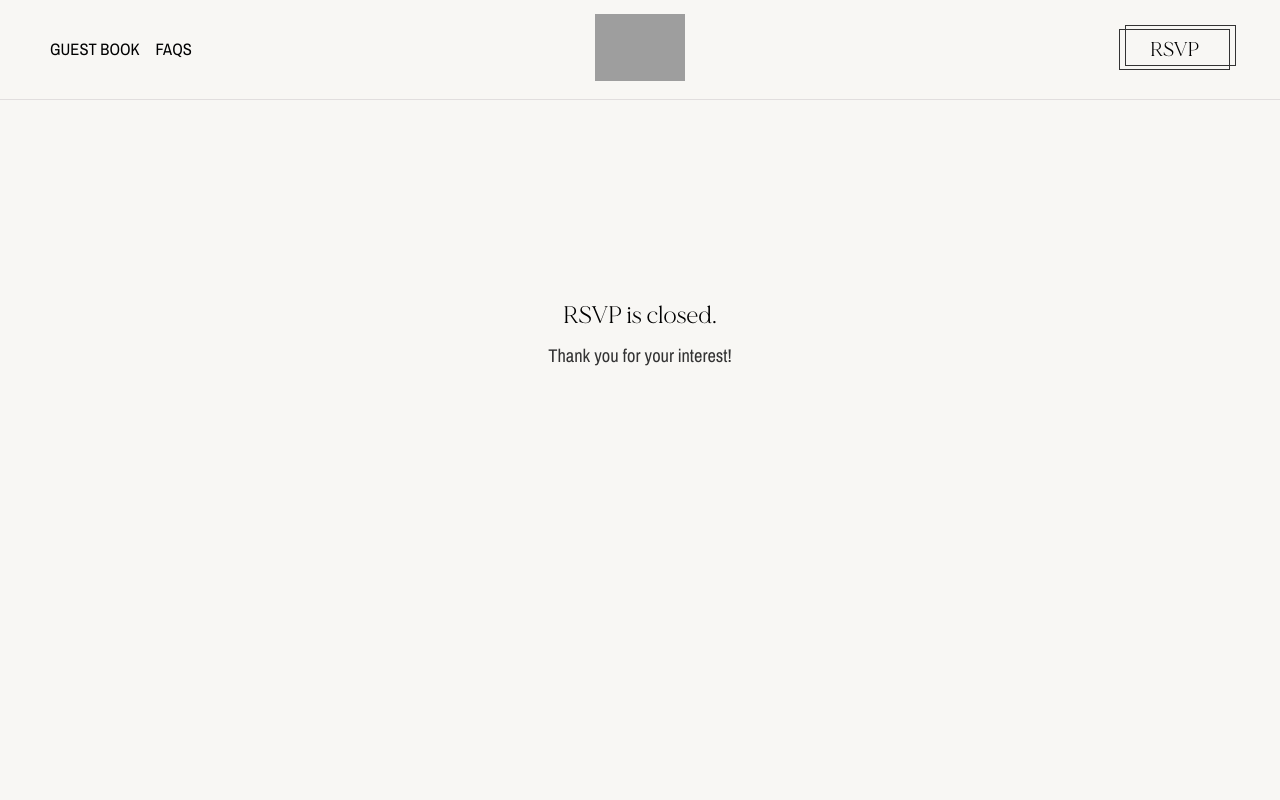
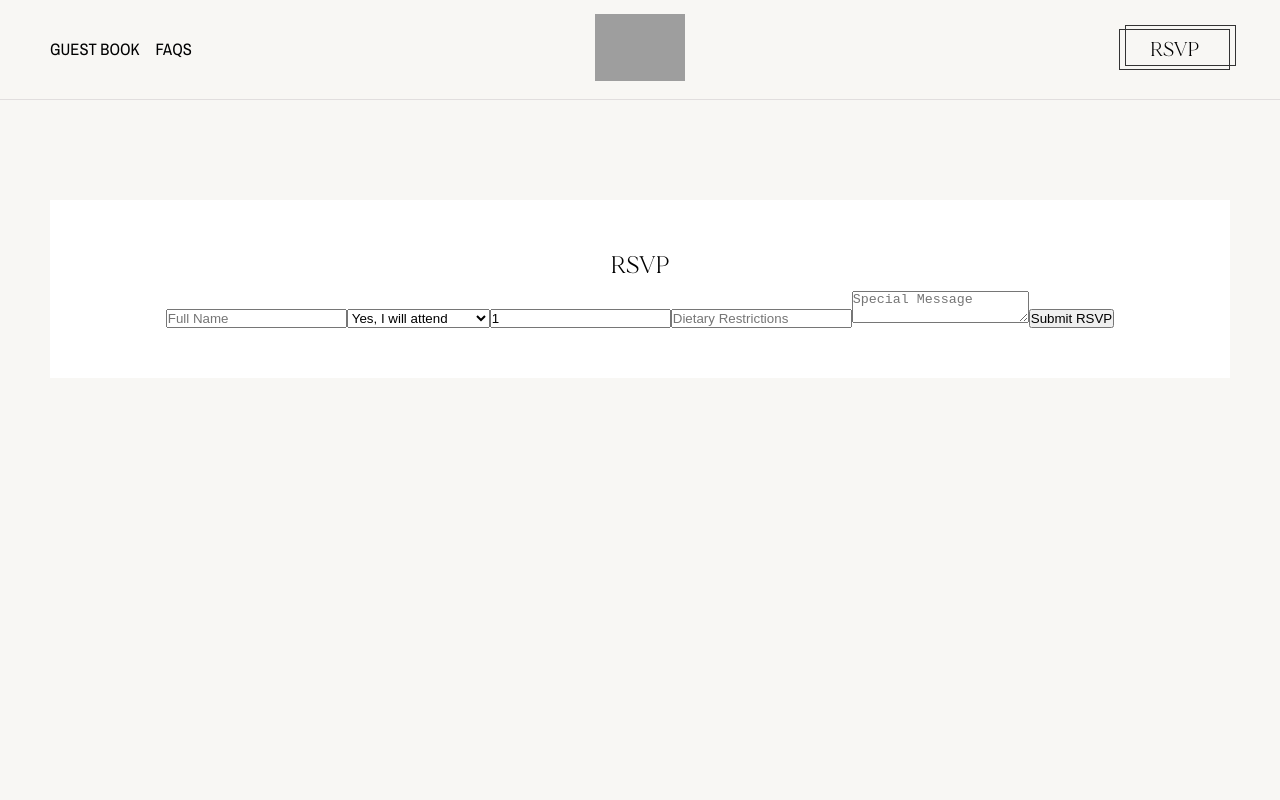
Before and after one commit to DIILEESHA/Shaneque-Anthony, a React (Vite) app: page /rsvp in a window 1280 px wide. Shown: the top 800 px of the page. Built offline with nearby package versions, Linux system fonts and the light colour scheme; no server answers; the database is empty; grey boxes are pictures that could not be loaded.

Commit message:
Update RSVPForm.jsx

```diff
--- a/src/pages/rsvp/RSVPForm.jsx
+++ b/src/pages/rsvp/RSVPForm.jsx
@@ -1,13 +1,17 @@
 import { useState, useEffect } from "react";
-import { db, collection, addDoc, getDocs } from "../../../firebaseConfig";
+import { db } from "../../../firebaseConfig";
+import { collection, addDoc, getDocs } from "firebase/firestore";
 import { ToastContainer, toast } from "react-toastify";
 import "react-toastify/dist/ReactToastify.css";
 import "./rsvp.css";
 
 const RSVPForm = () => {
+  // 🔓 RSVP OPEN FLAG
+  const isRSVPOpen = true;
+
   const [fullName, setFullName] = useState("");
   const [attending, setAttending] = useState("Yes");
-  const [guests, setGuests] = useState("0");
+  const [guests, setGuests] = useState("1");
   const [dietaryRestrictions, setDietaryRestrictions] = useState("");
   const [specialMessage, setSpecialMessage] = useState("");
   const [rsvpResponses, setRSVPResponses] = useState([]);
@@ -20,7 +24,7 @@ const RSVPForm = () => {
         const responses = querySnapshot.docs.map((doc) => doc.data());
         setRSVPResponses(responses);
       } catch (error) {
-        toast.error("Error fetching RSVP responses.");
+        toast.error("Error fetching RSVP responses");
       }
     };
     fetchRSVPs();
@@ -28,11 +32,13 @@ const RSVPForm = () => {
 
   const handleSubmit = async (e) => {
     e.preventDefault();
+
     let newErrors = {};
-    if (!fullName.trim()) newErrors.fullName = "Full Name is required!";
-    if (!attending) newErrors.attending = "Please select attendance status!";
-    if (attending === "Yes" && (!guests.trim() || guests < 1))
-      newErrors.guests = "Number of guests is required!";
+    if (!fullName.trim()) newErrors.fullName = "Full Name is required";
+    if (attending === "Yes" && (!guests || guests < 1)) {
+      newErrors.guests = "Please enter number of guests";
+    }
+
     setErrors(newErrors);
     if (Object.keys(newErrors).length > 0) return;
 
@@ -43,6 +49,7 @@ const RSVPForm = () => {
         guests: attending === "Yes" ? guests : "0",
         dietaryRestrictions: attending === "Yes" ? dietaryRestrictions : "",
         specialMessage: attending === "Yes" ? specialMessage : "",
+        createdAt: new Date(),
       });
 
       setRSVPResponses([
@@ -50,25 +57,85 @@ const RSVPForm = () => {
         { fullName, attending, guests, dietaryRestrictions, specialMessage },
       ]);
 
-      toast.success("Your RSVP has been submitted! 🎉");
+      toast.success("RSVP submitted successfully 🎉");
 
       setFullName("");
-      setAttending("");
-      setGuests("");
+      setAttending("Yes");
+      setGuests("1");
       setDietaryRestrictions("");
       setSpecialMessage("");
       setErrors({});
     } catch (error) {
-      toast.error("Error submitting RSVP. Please try again!");
+      toast.error("Error submitting RSVP");
     }
   };
 
   return (
     <div className="guest">
-      <div className="guest">
-      <h2 className="guest_title">RSVP is closed.</h2>
-      <p className="guest_para">Thank you for your interest!</p>
-    </div>
+      <ToastContainer />
+
+      {!isRSVPOpen ? (
+        <>
+          <h2 className="guest_title">RSVP is closed</h2>
+          <p className="guest_para">Thank you for your interest!</p>
+        </>
+      ) : (
+        <form className="guest_form" onSubmit={handleSubmit}>
+          <h2 className="guest_title">RSVP</h2>
+
+          <input
+            type="text"
+            placeholder="Full Name"
+            value={fullName}
+            onChange={(e) => setFullName(e.target.value)}
+          />
+          {errors.fullName && (
+            <p className="error">{errors.fullName}</p>
+          )}
+
+          <select
+            value={attending}
+            onChange={(e) => setAttending(e.target.value)}
+          >
+            <option value="Yes">Yes, I will attend</option>
+            <option value="No">Sorry, I can’t make it</option>
+          </select>
+
+          {attending === "Yes" && (
+            <>
+              <input
+                type="number"
+                min="1"
+                placeholder="Number of Guests"
+                value={guests}
+                onChange={(e) => setGuests(e.target.value)}
+              />
+              {errors.guests && (
+                <p className="error">{errors.guests}</p>
+              )}
+
+              <input
+                type="text"
+                placeholder="Dietary Restrictions"
+                value={dietaryRestrictions}
+                onChange={(e) =>
+                  setDietaryRestrictions(e.target.value)
+                }
+              />
+
+              <textarea
+                placeholder="Special Message"
+                value={specialMessage}
+                onChange={(e) =>
+                  setSpecialMessage(e.target.value)
+                }
+              />
+            </>
+          )}
+
+          <button type="submit">Submit RSVP</button>
+        </form>
+      )}
     </div>
   );
 };
```
